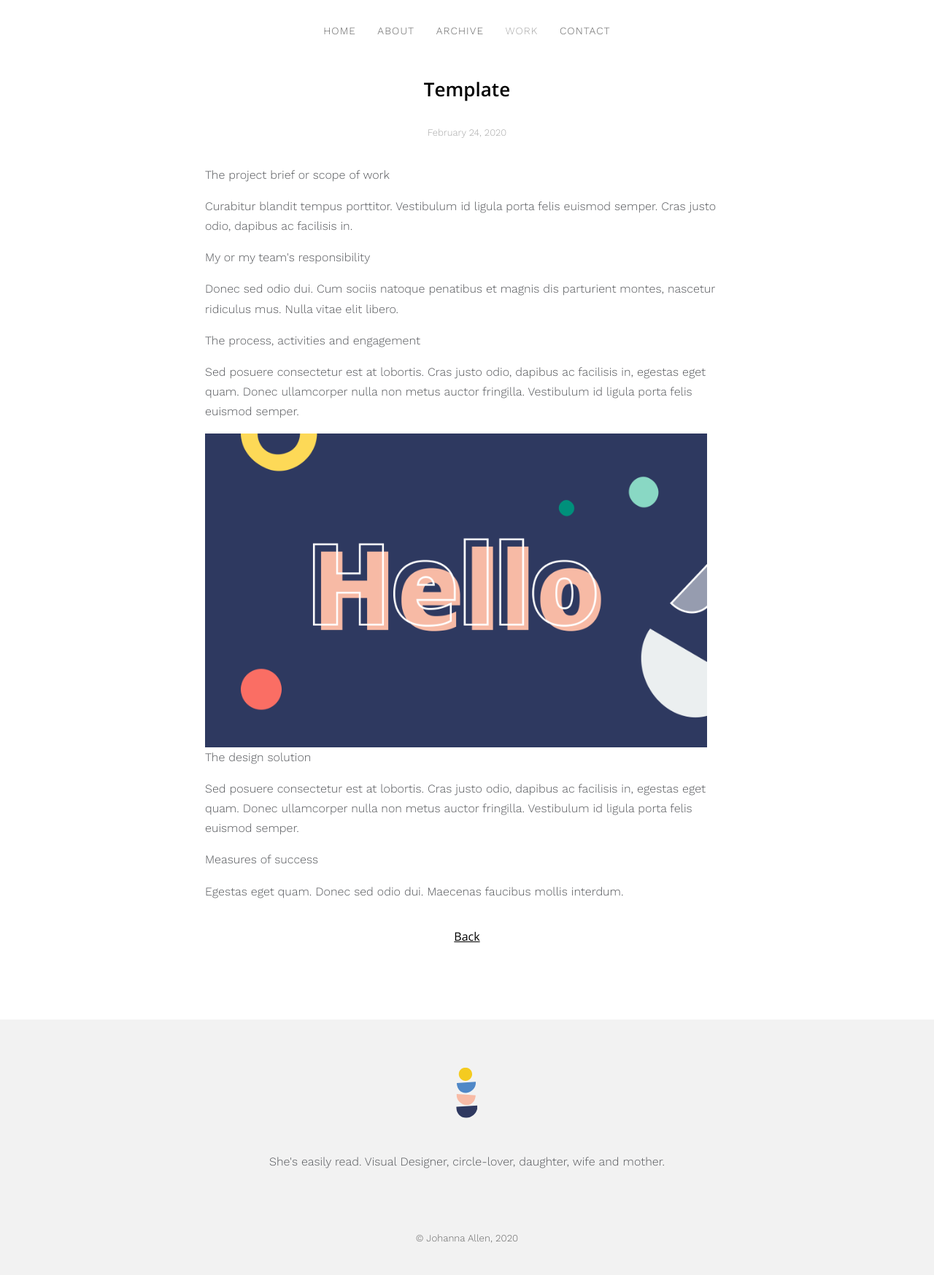
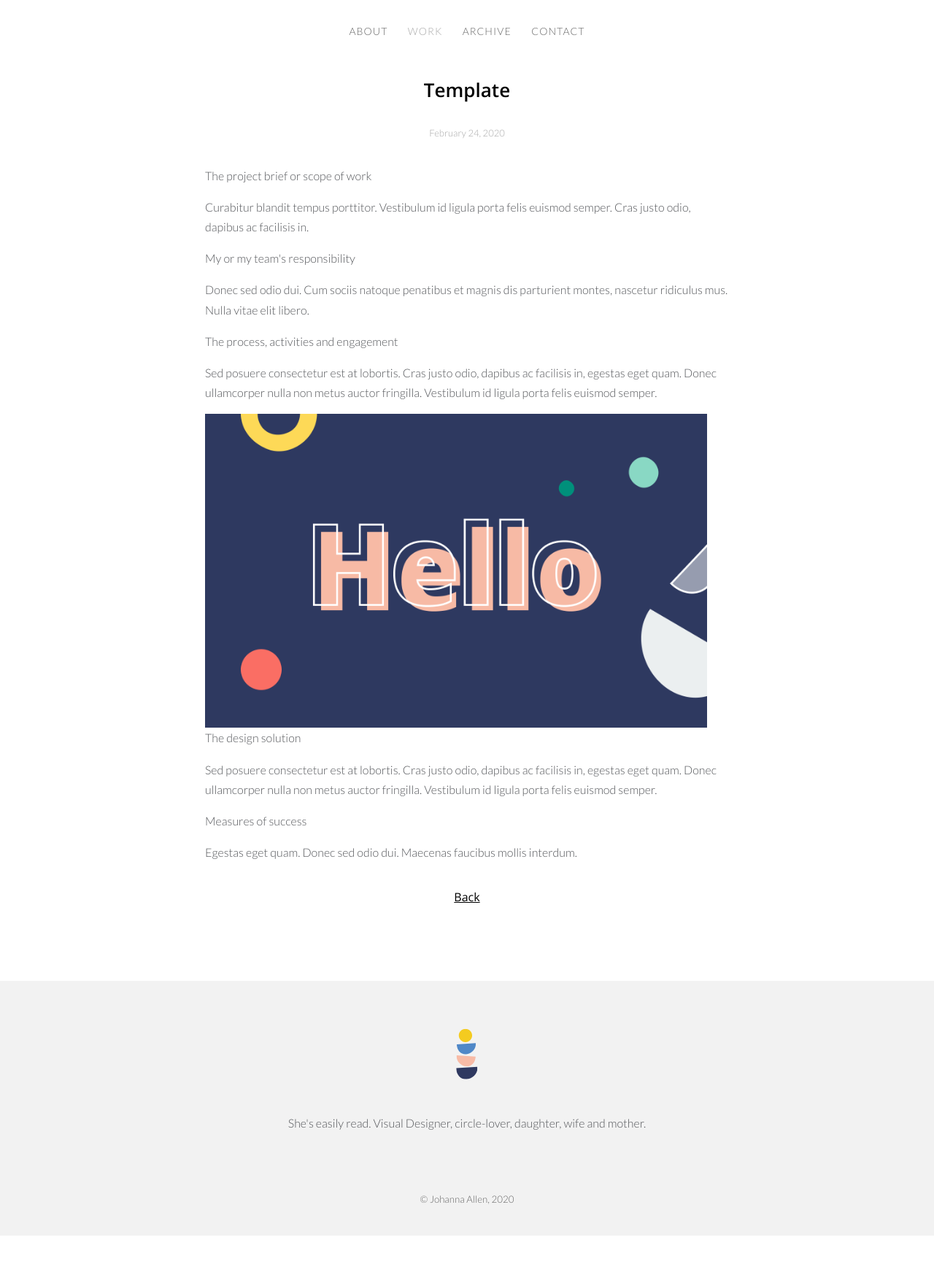
Before and after one commit to damongolding/shesanopenbook, a PHP site: page /posts/template.html in a window 1280 px wide. Shown: the whole page at 73% size. After the commit the page ends 1693 px from the top, so only its background shows below. Run offline with PHP 8.4, Linux system fonts and the light colour scheme.

Commit message:
Nav update to posts

```diff
--- a/css/shes-got-style.css
+++ b/css/shes-got-style.css
@@ -1,5 +1,5 @@
 /* fonts */
-@import url('https://fonts.googleapis.com/css?family=Open+Sans:300,600&family=Work+Sans:wght@300;600&display=swap');
+@import url('https://fonts.googleapis.com/css?family=Open+Sans:300,600&family=Lato:wght@300;600&display=swap');
 
 /* Global */
 *{
@@ -8,7 +8,7 @@
 
 html,
 body {
-	font-family: 'Work Sans', sans-serif;
+	font-family: 'Lato', sans-serif;
 	color: #54565A;
 	font-size: 1rem;
 	line-height: 1.8rem;
--- a/posts/template.html
+++ b/posts/template.html
@@ -19,10 +19,9 @@
 
 			<nav class="nav">
 				<ul>
-					<li class="nav-item"><a href="/home">Home</a></li>
 					<li class="nav-item"><a href="/about">About</a></li>
+					<li class="nav-item"><a href="#" class="active">Work</a></li>
 					<li class="nav-item"><a href="/archive">Archive</a></li>
-					<li class="nav-item"><a href="#" class="active">Work</a></li>
 					<li class="nav-item"><a href="/contact">Contact</a></li>
 				</ul>
 			</nav>
--- a/posts/the-perfect-ten.html
+++ b/posts/the-perfect-ten.html
@@ -19,10 +19,9 @@
 
 			<nav class="nav">
 				<ul>
-					<li class="nav-item"><a href="/index">Home</a></li>
 					<li class="nav-item"><a href="/about">About</a></li>
+					<li class="nav-item"><a href="/work">Work</a></li>
 					<li class="nav-item"><a href="#" class="active">Archive</a></li>
-					<li class="nav-item"><a href="/work">Work</a></li>
 					<li class="nav-item"><a href="/contact">Contact</a></li>
 				</ul>
 			</nav>
--- a/posts/this-too-will-pass.html
+++ b/posts/this-too-will-pass.html
@@ -19,10 +19,9 @@
 
 			<nav class="nav">
 				<ul>
-					<li class="nav-item"><a href="/index">Home</a></li>
 					<li class="nav-item"><a href="/about">About</a></li>
+					<li class="nav-item"><a href="/work">Work</a></li>
 					<li class="nav-item"><a href="#" class="active">Archive</a></li>
-					<li class="nav-item"><a href="/work">Work</a></li>
 					<li class="nav-item"><a href="/contact">Contact</a></li>
 				</ul>
 			</nav>
```
